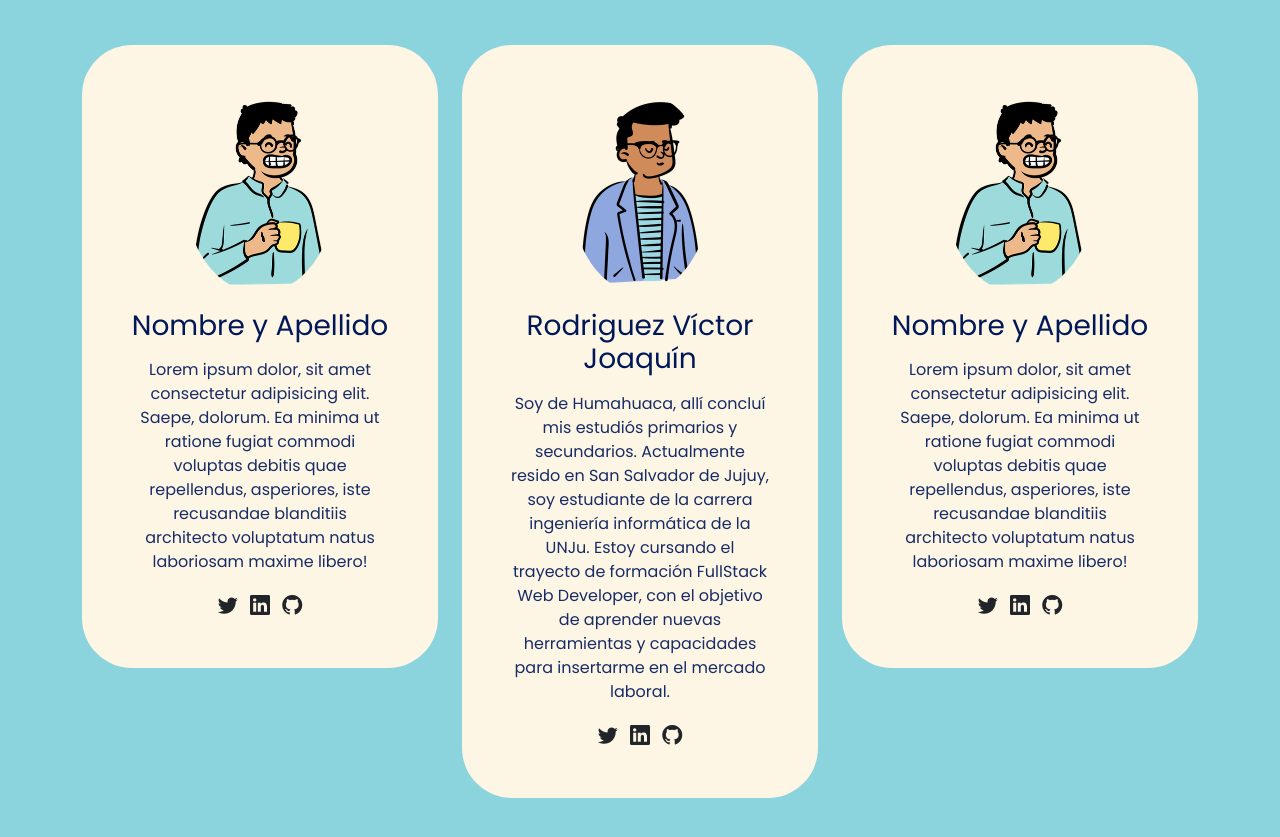
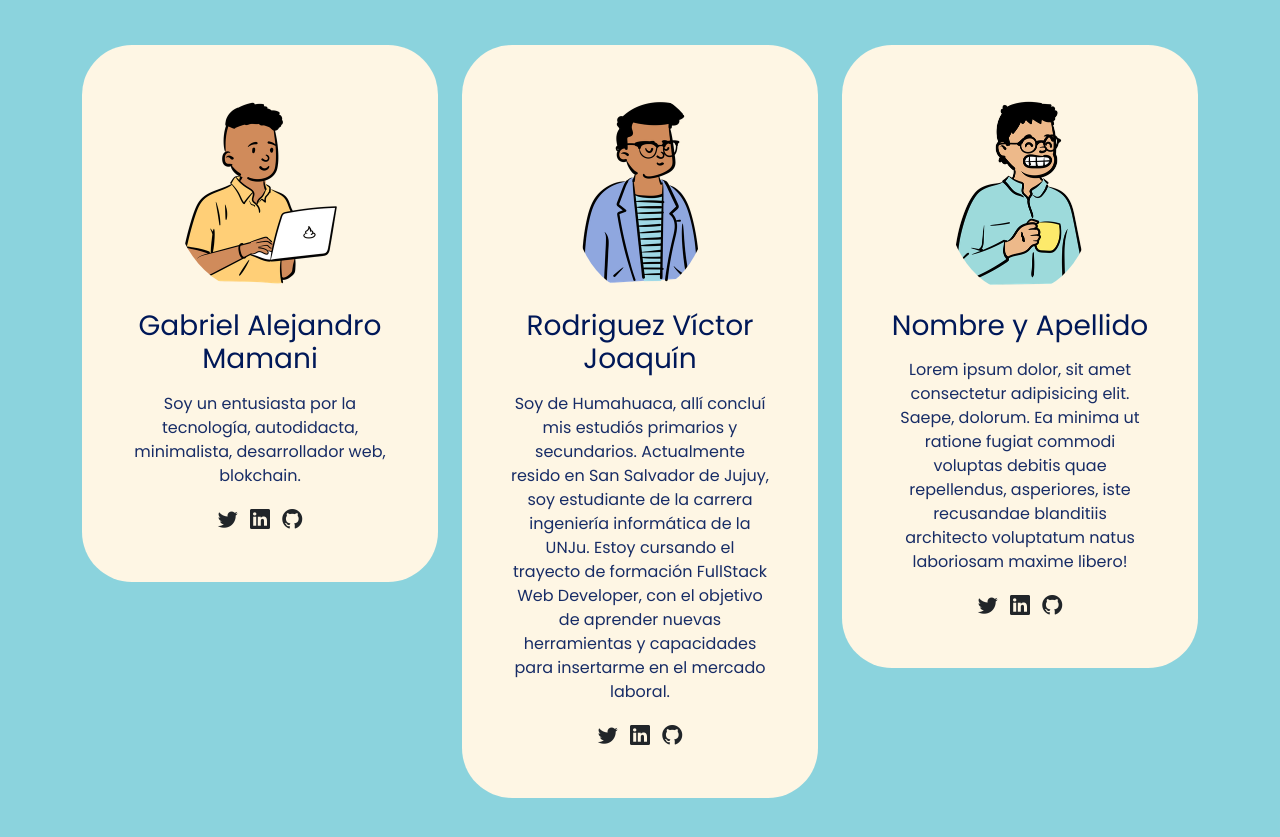
Before and after one commit to VictorJoaquin/devtech-podcast-web, a plain HTML site: page index.html in a window 1280 px wide. Shown: the part 1190-2027 px from the top of the page. Drawn offline with nearby package versions, Linux system fonts and the light colour scheme.

Commit message:
added my info as new member

```diff
--- a/index.html
+++ b/index.html
@@ -1,5 +1,6 @@
 <!DOCTYPE html>
 <html lang="en">
+
 <head>
   <meta charset="UTF-8">
   <meta http-equiv="X-UA-Compatible" content="IE=edge">
@@ -100,14 +101,14 @@
           <div class="col-md-6 col-lg-4 mb-3">
             <div class="card">
               <div class="card-body text-center p-5">
-                <img src="./assets/Avatar.png" alt="avatar" class=" img img-fluid rounded-circle mb-3">
-                <h3 class="title card-title mb-3">Nombre y Apellido</h3>
-                <p>Lorem ipsum dolor, sit amet consectetur adipisicing elit. Saepe, dolorum. Ea minima ut ratione fugiat
-                  commodi voluptas debitis quae repellendus, asperiores, iste recusandae blanditiis architecto
-                  voluptatum natus laboriosam maxime libero!</p>
+                <img src="./assets/gam-avatar.png" alt="avatar" class=" img img-fluid rounded-circle mb-3">
+                <h3 class="title card-title mb-3">Gabriel Alejandro Mamani</h3>
+                <p>Soy un entusiasta por la tecnología, autodidacta, minimalista, desarrollador web, blokchain.</p>
                 <a href="#"><i class="bi bi-twitter text-dark mx-1 lead"></i></a>
-                <a href="#"><i class="bi bi-linkedin text-dark mx-1 lead"></i></a>
-                <a href="#"><i class="bi bi-github text-dark mx-1 lead"></i></a>
+                <a href="https://www.linkedin.com/in/gabriel-alejandro-maman%C3%AD-432108237" target="_blank"><i
+                    class="bi bi-linkedin text-dark mx-1 lead"></i></a>
+                <a href="https://github.com/gamcode98" target="_blank"><i
+                    class="bi bi-github text-dark mx-1 lead"></i></a>
               </div>
             </div>
           </div>
@@ -119,8 +120,10 @@
                 <img src="./assets/Avatar2.png" alt="avatar" class="img img-fluid rounded-circle mb-3">
                 <h3 class="title card-title mb-3">Rodriguez Víctor Joaquín</h3>
                 <p>Soy de Humahuaca, allí concluí mis estudiós primarios y secundarios.
-                   Actualmente resido en San Salvador de Jujuy, soy estudiante de la carrera ingeniería informática de la UNJu.
-                   Estoy cursando el trayecto de formación FullStack Web Developer, con el objetivo de aprender nuevas herramientas y capacidades para insertarme en el mercado laboral.
+                  Actualmente resido en San Salvador de Jujuy, soy estudiante de la carrera ingeniería informática de la
+                  UNJu.
+                  Estoy cursando el trayecto de formación FullStack Web Developer, con el objetivo de aprender nuevas
+                  herramientas y capacidades para insertarme en el mercado laboral.
                 </p>
                 <a href="#"><i class="bi bi-twitter text-dark mx-1 lead"></i></a>
                 <a href="#"><i class="bi bi-linkedin text-dark mx-1 lead"></i></a>
```
Also changed, not shown: assets/gam-avatar.png (added).
